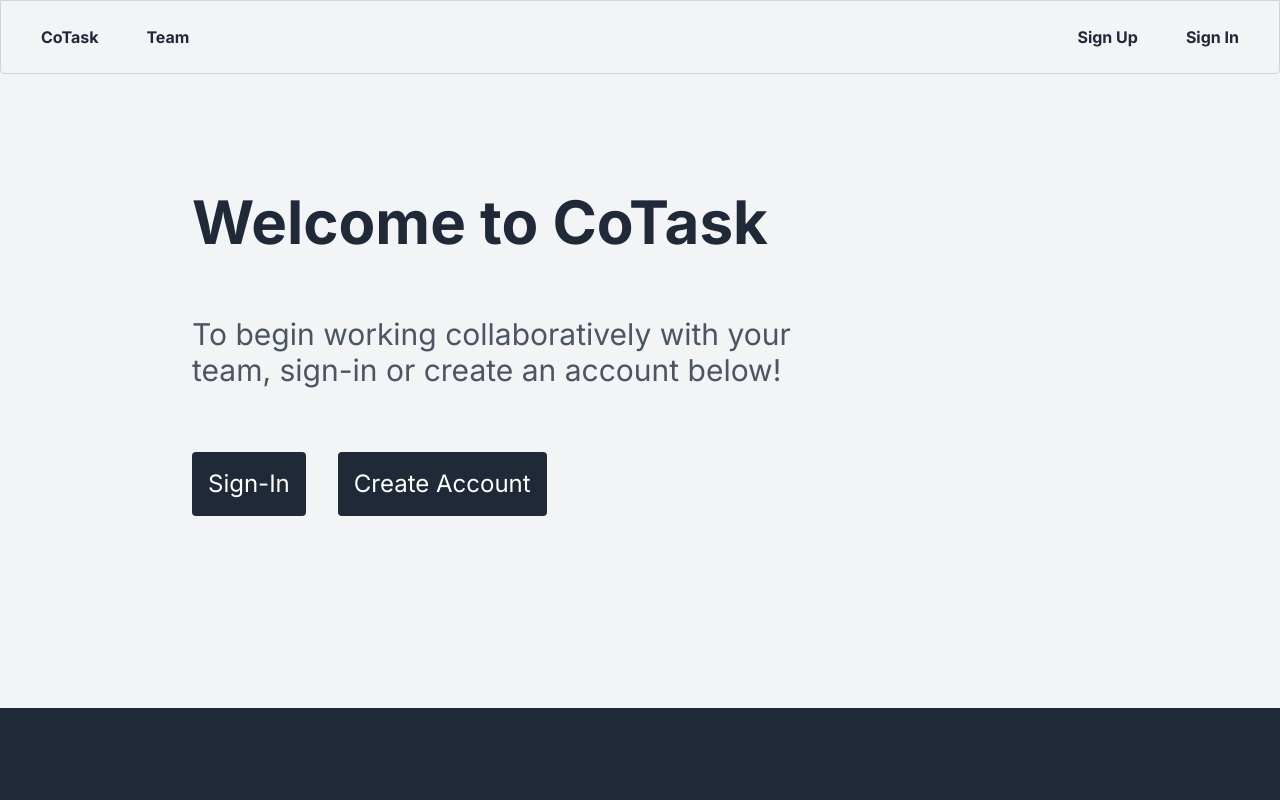
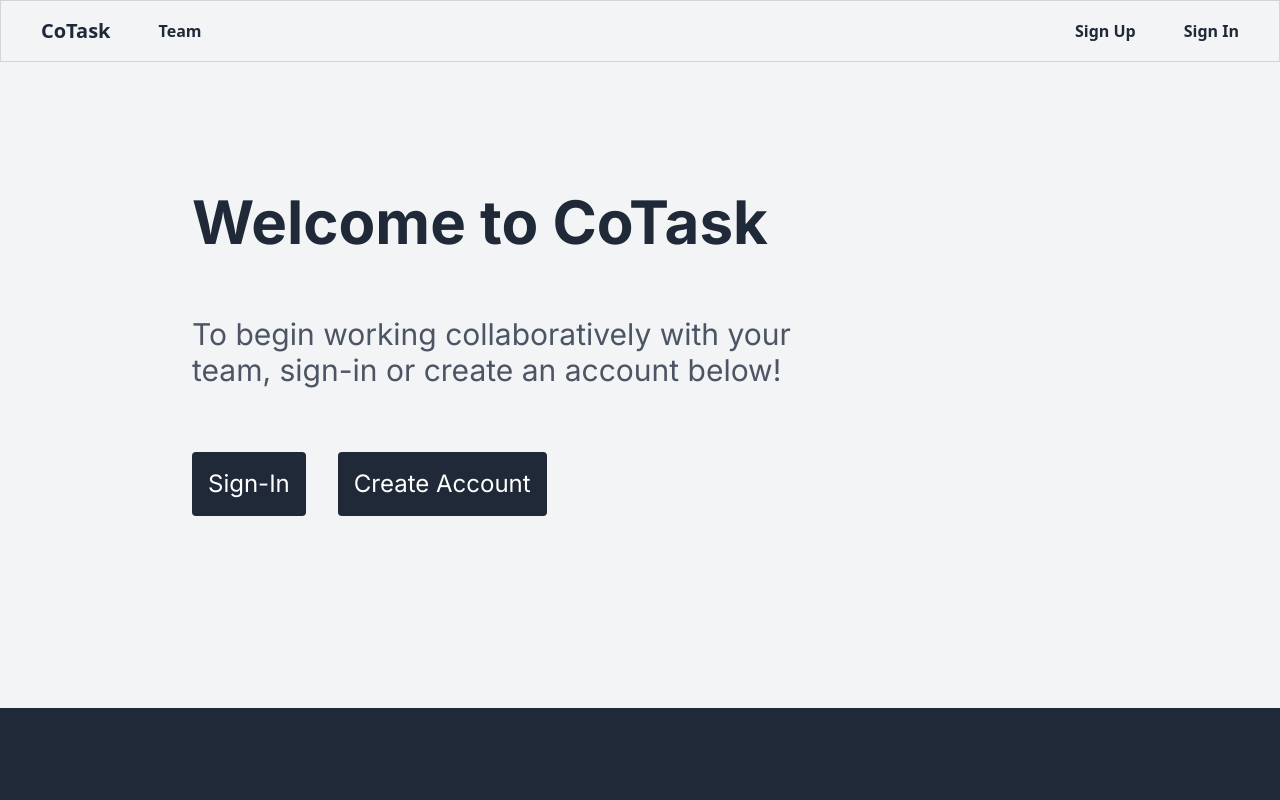
Before and after one commit to Jamiezoomies/cotask, a Next.js app: page / in a window 1280 px wide. Shown: the top 800 px of the page. Built offline with nearby package versions, Linux system fonts and the light colour scheme; no server answers.

Commit message:
Fixed a rendering error. Adjusted html tags on the layout script.

```diff
--- a/src/app/components/navbar.js
+++ b/src/app/components/navbar.js
@@ -1,6 +1,7 @@
 import React from "react";
 import Link from "next/link";
 import { getSession } from "../lib/actions"
+import { LogoutButton } from "./sign";
 
 async function Navbar() {
 
@@ -11,10 +12,9 @@ async function Navbar() {
     }
 
     return (
-        //"flex items-center sticky top-0 self-center mx-0 py-6 bg-transparent backdrop-blur rounded-b border border-black"
-        <div className="flex items-center fixed w-screen top-0 self-center mx-0 py-6 px-4 rounded-b border border-gray-300 bg-gray-100">
+        <div className="flex items-center fixed w-screen top-0 self-center mx-0 py-4 px-4 border border-gray-300 bg-gray-100">
             <Link href="/">
-                <p className="block text-center text-gray-800 text-md font-bold px-6">
+                <p className="block text-center text-gray-800 text-md font-bold px-6 text-xl">
                     CoTask
                 </p>
             </Link>
--- a/src/app/layout.js
+++ b/src/app/layout.js
@@ -12,8 +12,10 @@ export const metadata = {
 export default function RootLayout({ children }) {
   return (
     <html lang="en">
-      <Navbar/>
-      <body className={inter.className}>{children}</body>
+      <body>
+        <Navbar/>
+        <div className={inter.className}>{children}</div>
+      </body>
     </html>
   );
 }
```
